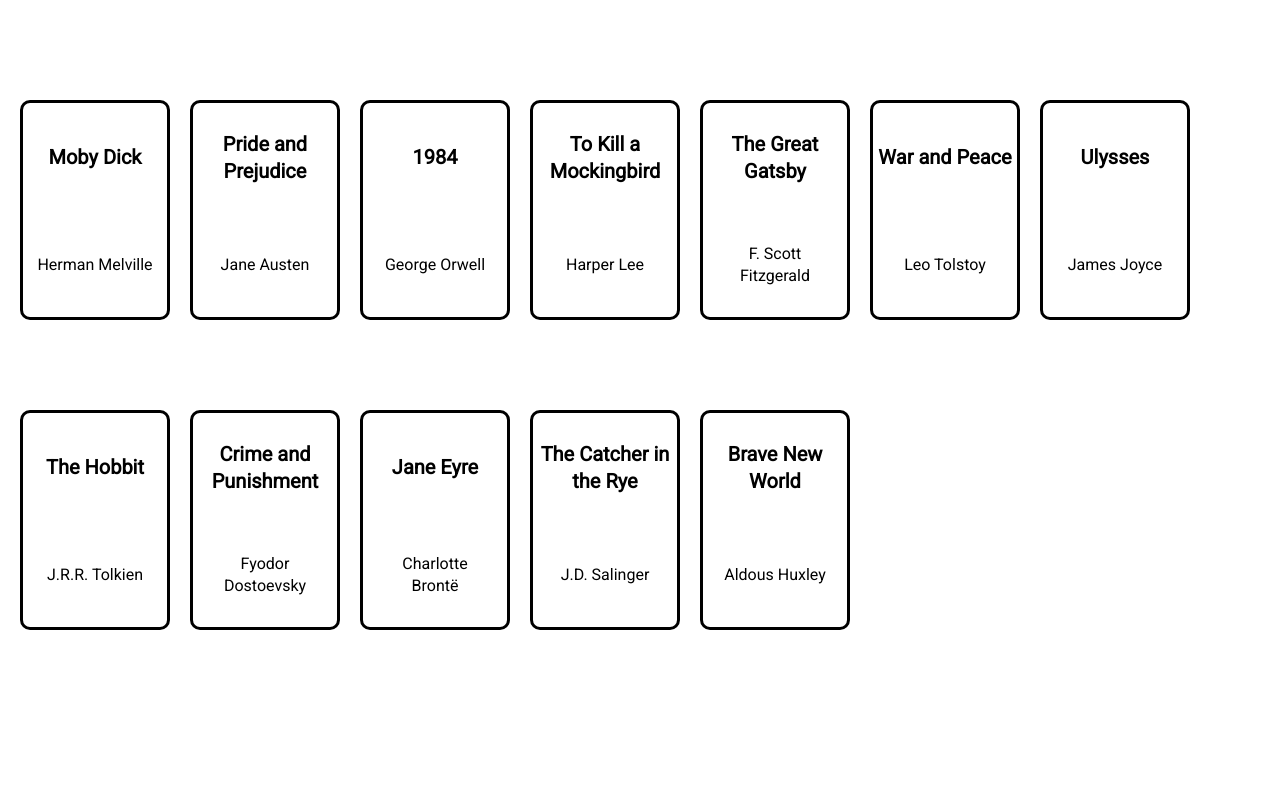
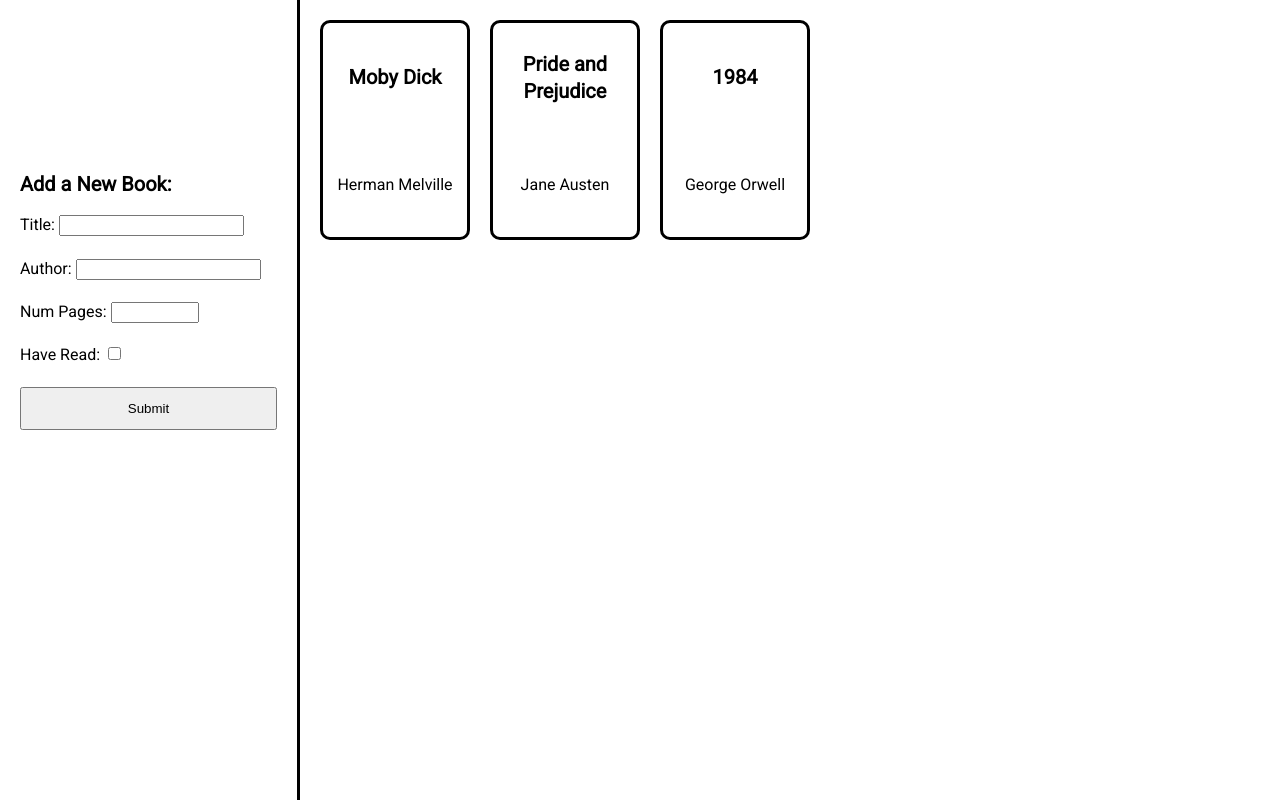
Before and after one commit to Empth/odin-library, a plain HTML site: page index.html in a window 1280 px wide. Drawn offline with Linux system fonts and the light colour scheme.

Commit message:
Create new book form and form submit listener. Fix displayLibrary not reset bug.

```diff
--- a/bookdata.js
+++ b/bookdata.js
@@ -12,15 +12,23 @@ function Book(title, author, numPages, read) {
     this.info = () => {console.log(this.title+" by "+this.author+", "+this.numPages+" pages, "+(this.read ? "" : "not")+" read");};
 }
 
-function addBookToLibrary(title, author, numPages) {
+function addBookToLibrary(title, author, numPages, read) {
   // take params, create a book then store it in the array
-  const newBook = new Book(title, author, numPages, false);
+  const newBook = new Book(title, author, numPages, read);
   myLibrary.push(newBook);
 }
 
 const container = document.querySelector(".container")
 
+function resetLibrary() {
+    // reset books in container DOM
+    while (container.firstChild) {
+        container.removeChild(container.firstChild);
+    }
+}
+
 function displayLibrary() {
+    resetLibrary();
     for (const book of myLibrary) {
         const divBook = document.createElement("div");
         divBook.classList.add("card");
@@ -35,6 +43,16 @@ function displayLibrary() {
         container.appendChild(divBook);
     }
 }
+
+document.getElementById("my-form").addEventListener("submit", function (e) {
+    e.preventDefault();
+    form = document.querySelector("#my-form");
+    let formData = new FormData(form);
+    let formObject = Object.fromEntries(formData); // {'title': , 'author':, 'pages':, (optionally appears) 'read': }
+    addBookToLibrary(formObject.title, formObject.author, formObject.pages, 'read' in formObject);
+    displayLibrary();
+    e.target.reset();
+});
 
 const defaultBooks = [
   ["Moby Dick", "Herman Melville", 635],
@@ -51,6 +69,6 @@ const defaultBooks = [
   ["Brave New World", "Aldous Huxley", 311]
 ];
 
-defaultBooks.forEach(([title, author, pages]) => addBookToLibrary(title, author, pages));
+defaultBooks.slice(0,3).forEach(([title, author, pages]) => addBookToLibrary(title, author, pages, false));
 
 displayLibrary();
--- a/index.html
+++ b/index.html
@@ -7,7 +7,33 @@
     <title>Library</title>
 </head>
 <body>
+    <div class="sidebar">
+        <div class="form-area">
+            <form action="" id="my-form">
+                <h2>Add a New Book:</h2>
+                <div class="title">
+                    <label for="title">Title:</label>
+                    <input type="text" id="title" name="title" required>
+                </div>
+                <div class="author">
+                    <label for="author">Author:</label>
+                    <input type="text" id="author" name="author" required>
+                </div>
+                <div class="pages">
+                    <label for="pages">Num Pages:</label>
+                    <input type="number" id="pages" name="pages" min="1" max="100000" step="1" required>
+                </div>
+                <div class="read">
+                    <label for="read">Have Read:</label>
+                    <input type="checkbox" id="read" name="read" value="have_read">
+                </div>
+                <button type="submit">Submit</button>
+            </form>
+        </div>
+
+    </div>
     <div class="container"></div>
+
     <script src="bookdata.js"></script>
 </body>
 </html>
--- a/style.css
+++ b/style.css
@@ -71,6 +71,7 @@ html, body {
 
 body {
     display: grid;
+    grid-template-columns: minmax(200px, 300px) 1fr;
 }
 
 .container {
@@ -80,7 +81,6 @@ body {
     flex-wrap: wrap;
     padding: 20px;
     gap: 20px;
-    align-self: center;
 }
 
 .card {
@@ -106,3 +106,27 @@ p.author {
     text-align: center;
     width: 80%;
 }
+
+.sidebar {
+    border-right: 3px solid black;
+    display: grid;
+    align-items: center;
+}
+
+.form-area {
+    width: 100%;
+    height: 500px;
+}
+
+form {
+    height: 300px;
+    width: 100%;
+    padding: 20px;
+    display: grid;
+    grid-template-rows: repeat(6, 1fr);
+}
+
+form > h2 {
+    font-weight: bold;
+    font-size: 20px;
+}
```
